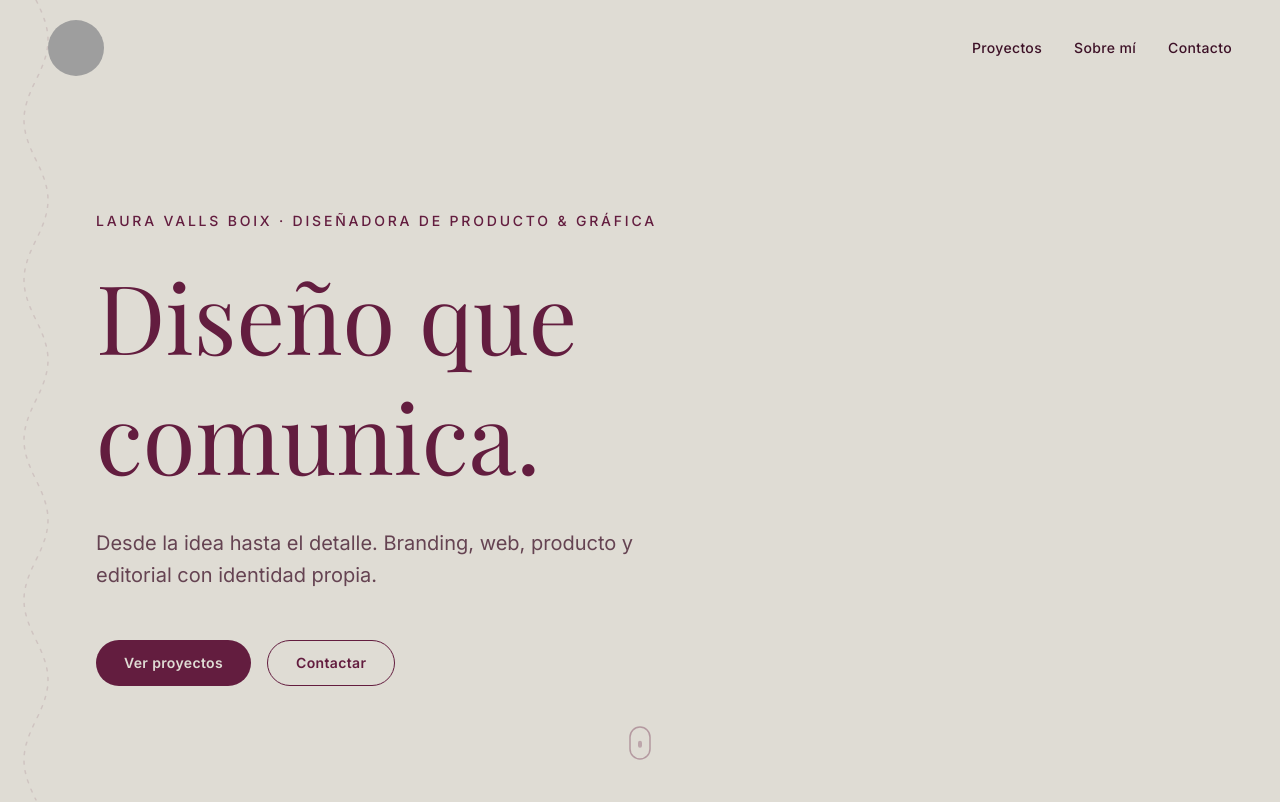
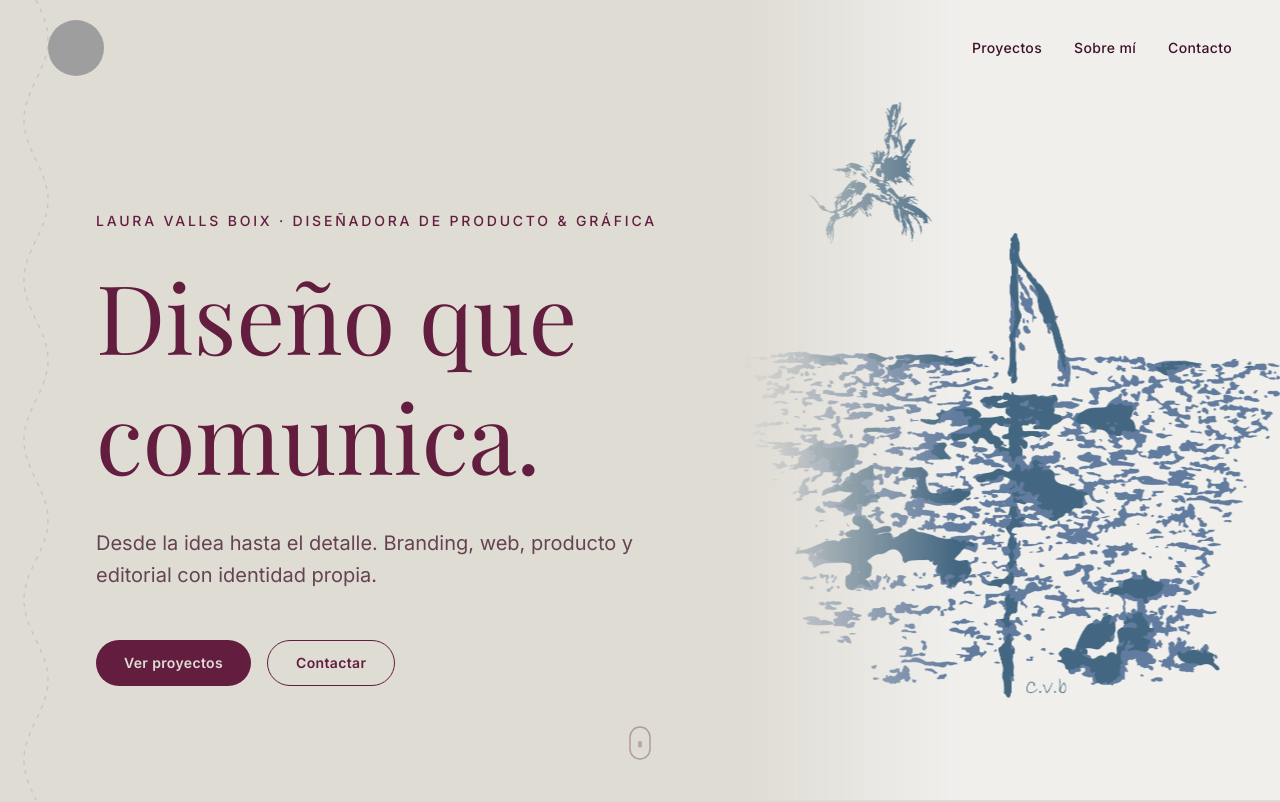
Before and after one commit to lauravallsboix-debug/lauravallsboix-debug.github.io, a React (Vite) app: page / in a window 1280 px wide. Shown: the top 802 px of the page. Built offline with nearby package versions, Linux system fonts and the light colour scheme; grey boxes are pictures that could not be loaded; a web font is replaced by a local one.

Commit message:
feat: add hero illustration on right side

```diff
--- a/src/components/Hero.tsx
+++ b/src/components/Hero.tsx
@@ -21,6 +21,22 @@ export default function Hero() {
       className="relative min-h-screen flex flex-col justify-center px-8 md:px-16 lg:px-24 pt-24 overflow-hidden"
       style={{ backgroundColor: '#dfdcd4' }}
     >
+
+      {/* Illustration — right side */}
+      <motion.div
+        className="absolute right-0 top-0 h-full hidden md:block pointer-events-none"
+        style={{ width: '42%' }}
+        initial={{ opacity: 0, x: 40 }}
+        animate={{ opacity: 1, x: 0 }}
+        transition={{ duration: 1, ease: [0.25, 0.46, 0.45, 0.94], delay: 0.4 }}
+      >
+        <img
+          src="/header-illustration.jpg"
+          alt=""
+          className="w-full h-full object-cover object-top"
+          style={{ maskImage: 'linear-gradient(to left, rgba(0,0,0,0.7) 60%, transparent 100%)', WebkitMaskImage: 'linear-gradient(to left, rgba(0,0,0,0.7) 60%, transparent 100%)' }}
+        />
+      </motion.div>
 
       <div className="relative z-10 max-w-4xl">
         <motion.p
```
Also changed, not shown: public/header-illustration.jpg (added).
